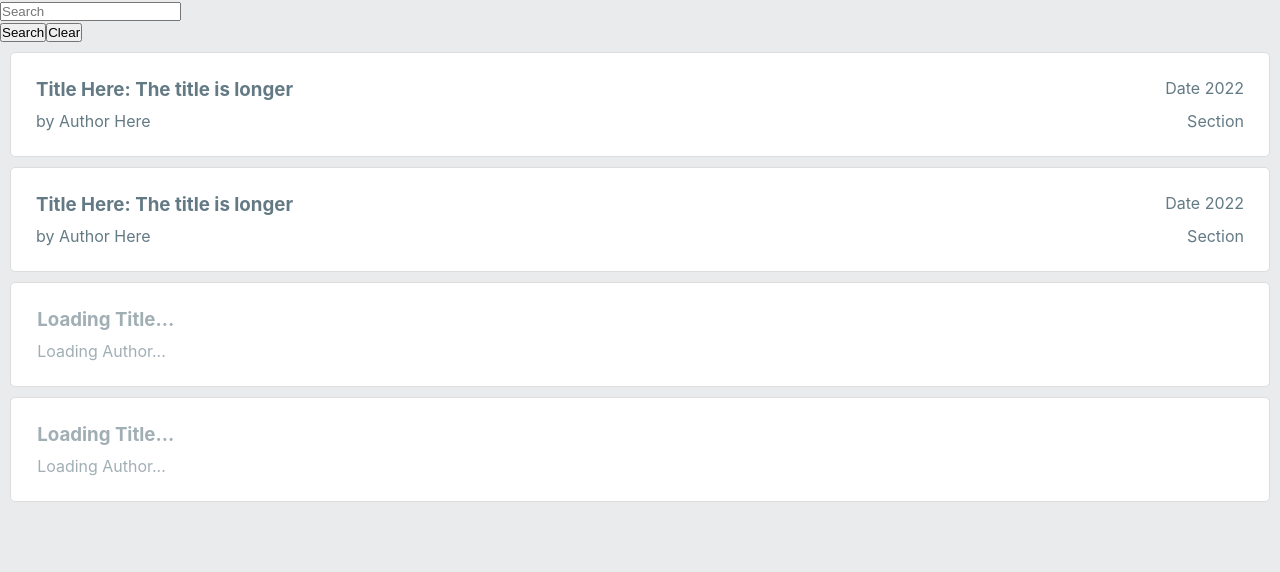
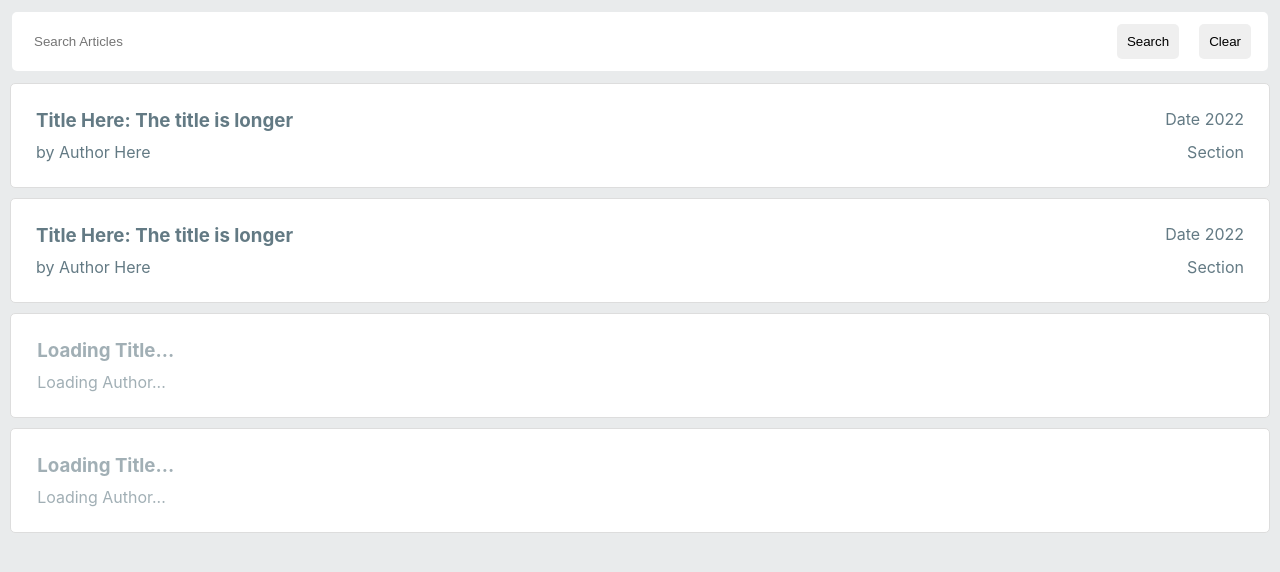
Before and after one commit to johndwatt/Newsletter-Search-App, a React (Create React App) app: page / in a window 1280 px wide. Shown: the top 572 px of the page. Built offline with nearby package versions, Linux system fonts and the light colour scheme.

Commit message:
adds basic search bar styling

```diff
--- a/src/components/Search.js
+++ b/src/components/Search.js
@@ -9,8 +9,7 @@ function Search(props) {
                 <input
                     name="search"
                     type="search"
-                    value=""
-                    placeholder="Search" />
+                    placeholder="Search Articles" />
                 <div className='search-btns'>
                     <button
                         type="submit"
@@ -24,7 +23,6 @@ function Search(props) {
                         Clear
                     </button>
                 </div>
-
             </form>
         </div>
     );
--- a/src/styles/Search.css
+++ b/src/styles/Search.css
@@ -0,0 +1,66 @@
+/* === SEARCH STYLING === */
+.search-container > form {
+    display: flex;
+    flex-direction: row;
+    justify-content: center;
+    align-items: center;
+    background-color: white;
+    border: 2px white solid;
+    border-radius: 5px;
+    margin: 12px;
+    padding: 5px;
+}
+
+/* Search input */
+.search-container > form > input {
+    padding: 15px;
+    border: none;
+    border-radius: 5px;
+    width: 90%;
+    margin-right: 10px;
+}
+
+.search-container > form > input:hover {
+    transform: scale(1.005);
+    transition: 0.3s;
+}
+
+.search-container > form > input:focus {
+    outline: none;
+}
+
+/* Dashboard Search Buttons */
+.search-btns {
+    display: flex;
+    flex-direction: row;
+    justify-content: center;
+    align-items: center;
+}
+
+.search-btns > button {
+    padding: 10px;
+    border: solid 2px var(--background-color);
+    border-radius: 5px;
+    margin: 0px 10px;
+    cursor: pointer;
+    white-space: nowrap;
+    transition: 0.2s;
+}
+
+/* Dashboard Search Button */
+.search-button {
+
+}
+
+.search-button:hover {
+
+}
+
+/* Dashboard Clear Button */
+.clear-button {
+
+}
+
+.clear-button:hover {
+
+}
```
